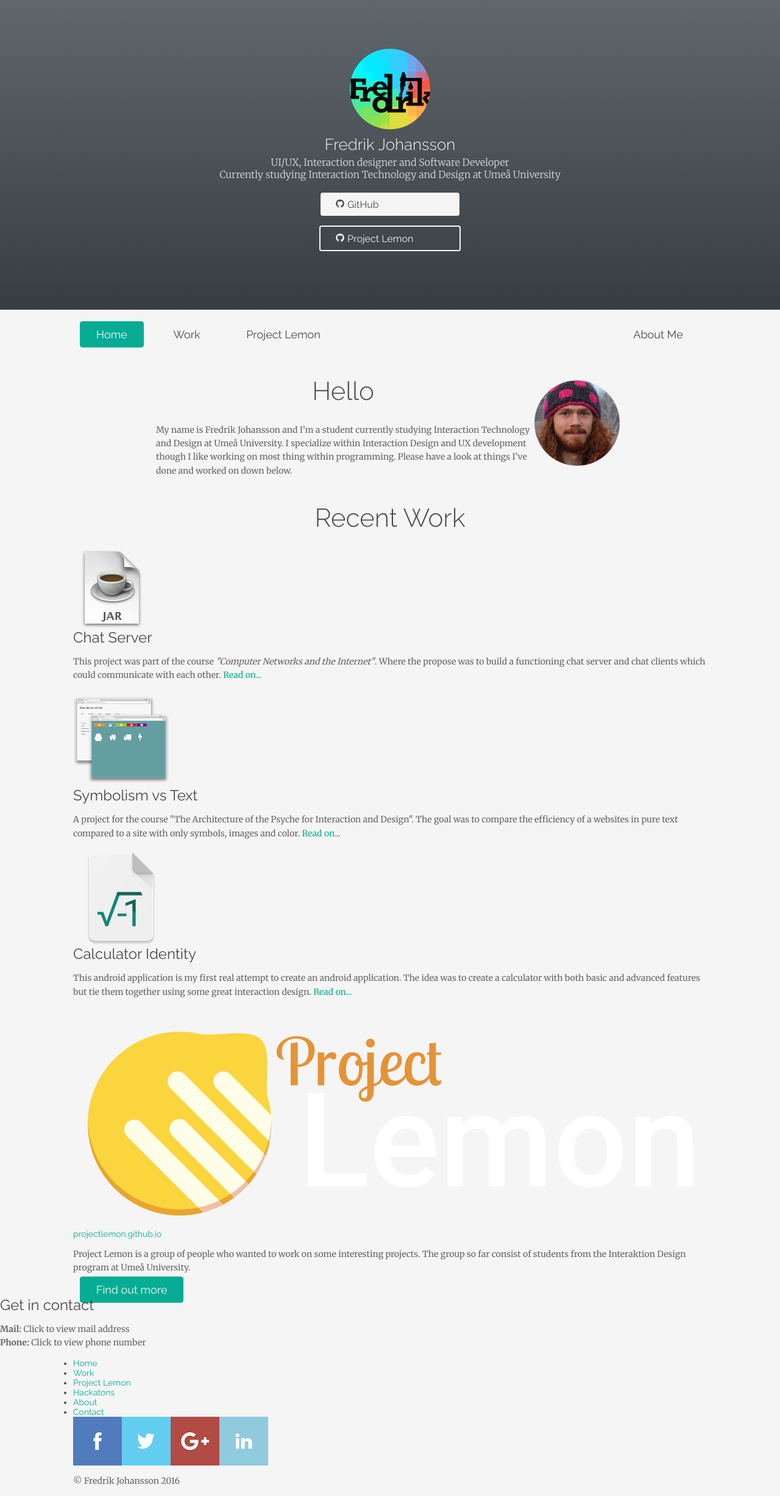
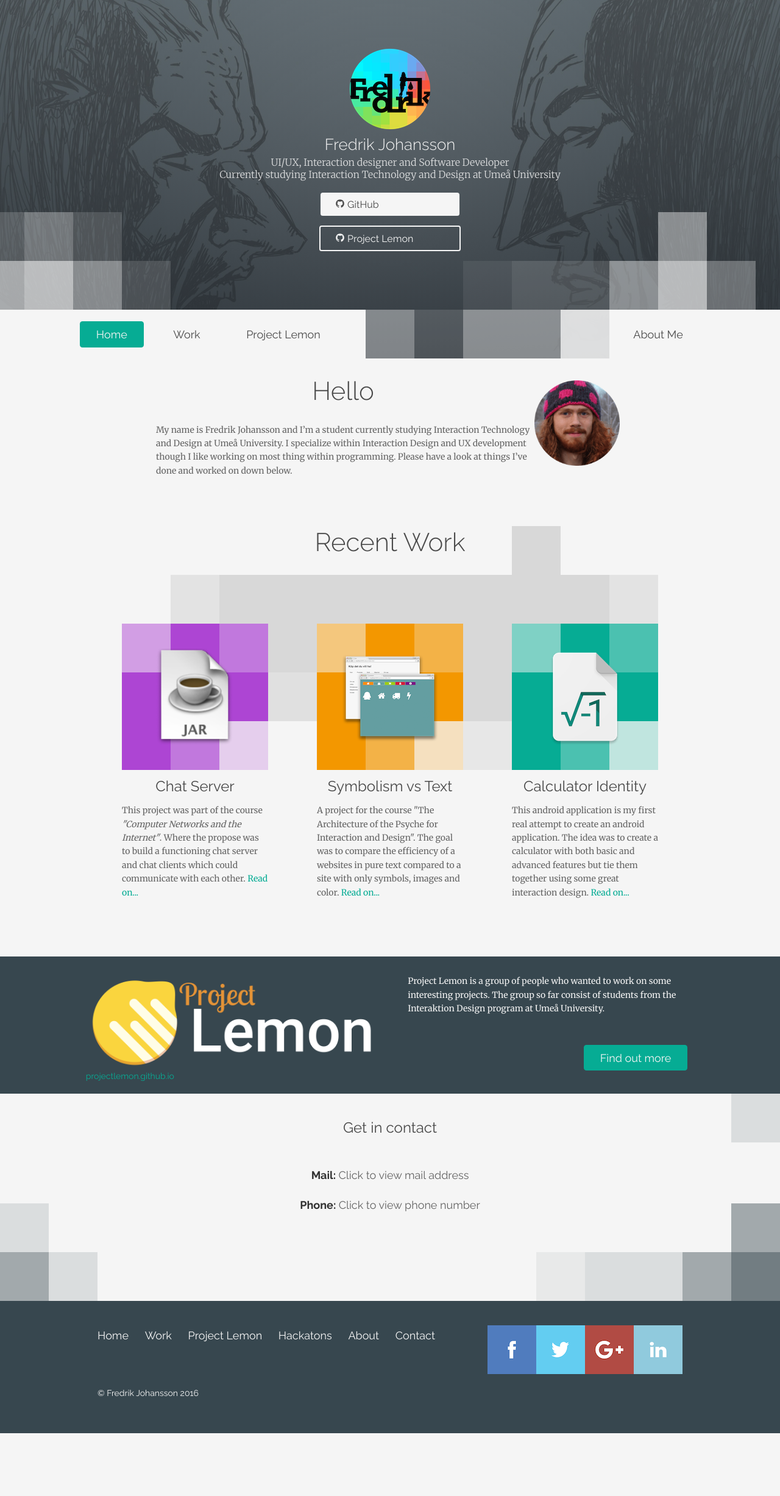
Before and after one commit to f95johansson/f95johansson.github.io, a Jekyll site: the page built from index.html, in a window 1280 px wide. Shown: the whole page at 61% size. Built offline with Jekyll 4.4.1, drawn with Linux system fonts in a browser that asks for light colours; after the commit the page ends 2351 px from its top, so only the background shows below that.

Commit message:
Forgot to uncomment

```diff
--- a/assets/css/style.scss
+++ b/assets/css/style.scss
@@ -9,4 +9,4 @@
 /**
  * Actuall css code;
  */
-//@import "base", "layout", "syntax";
+@import "base", "layout", "syntax";
```
